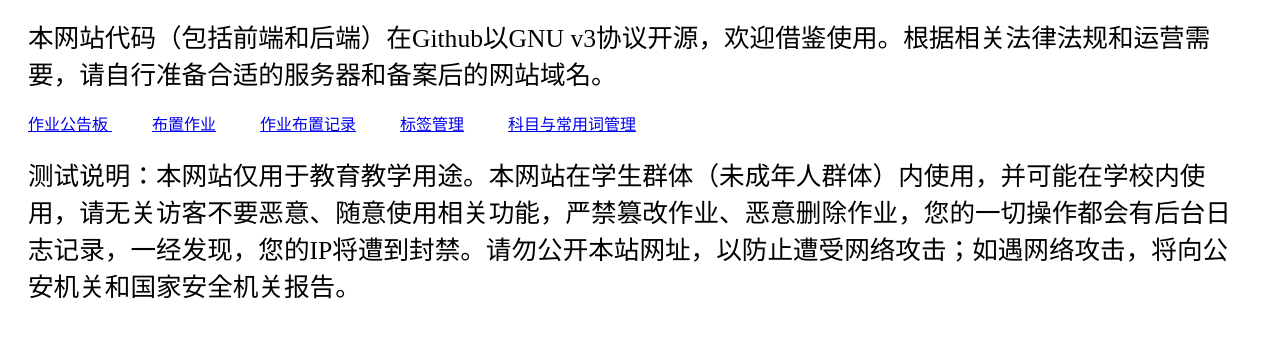
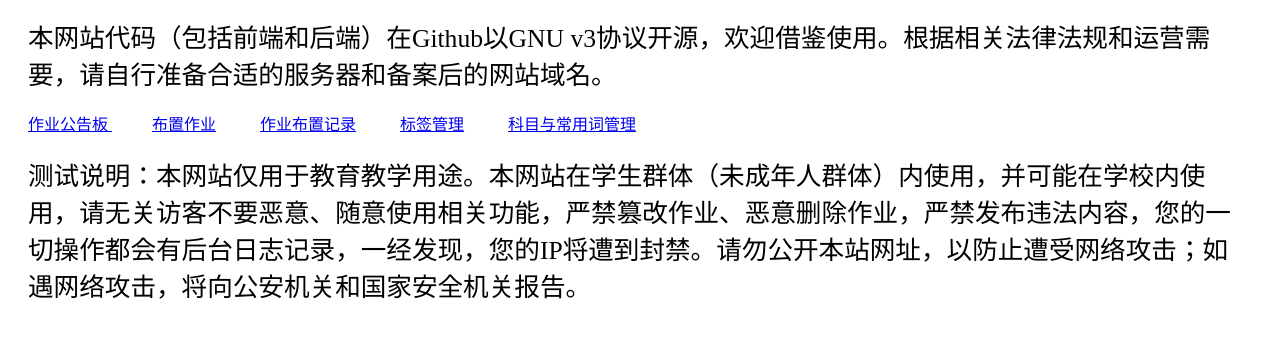
Before and after one commit to DongSX1217/HomeworkBoard, a Flask app: page / in a window 1280 px wide. Shown: the part 135-473 px from the top of the page. Run offline with Flask 3, Linux system fonts and the light colour scheme.

Commit message:
feat: home page

```diff
--- a/templates/home.html
+++ b/templates/home.html
@@ -25,6 +25,6 @@
         <a href="/submissions"> 作业布置记录</a>
         <a href="/label/edit"> 标签管理</a>
         <a href="/subjects"> 科目与常用词管理</a>
-        <p>测试说明：本网站仅用于教育教学用途。本网站在学生群体（未成年人群体）内使用，并可能在学校内使用，请无关访客不要恶意、随意使用相关功能，严禁篡改作业、恶意删除作业，您的一切操作都会有后台日志记录，一经发现，您的IP将遭到封禁。请勿公开本站网址，以防止遭受网络攻击；如遇网络攻击，将向公安机关和国家安全机关报告。</p>
+        <p>测试说明：本网站仅用于教育教学用途。本网站在学生群体（未成年人群体）内使用，并可能在学校内使用，请无关访客不要恶意、随意使用相关功能，严禁篡改作业、恶意删除作业，严禁发布违法内容，您的一切操作都会有后台日志记录，一经发现，您的IP将遭到封禁。请勿公开本站网址，以防止遭受网络攻击；如遇网络攻击，将向公安机关和国家安全机关报告。</p>
     </body>
 </html>
```
